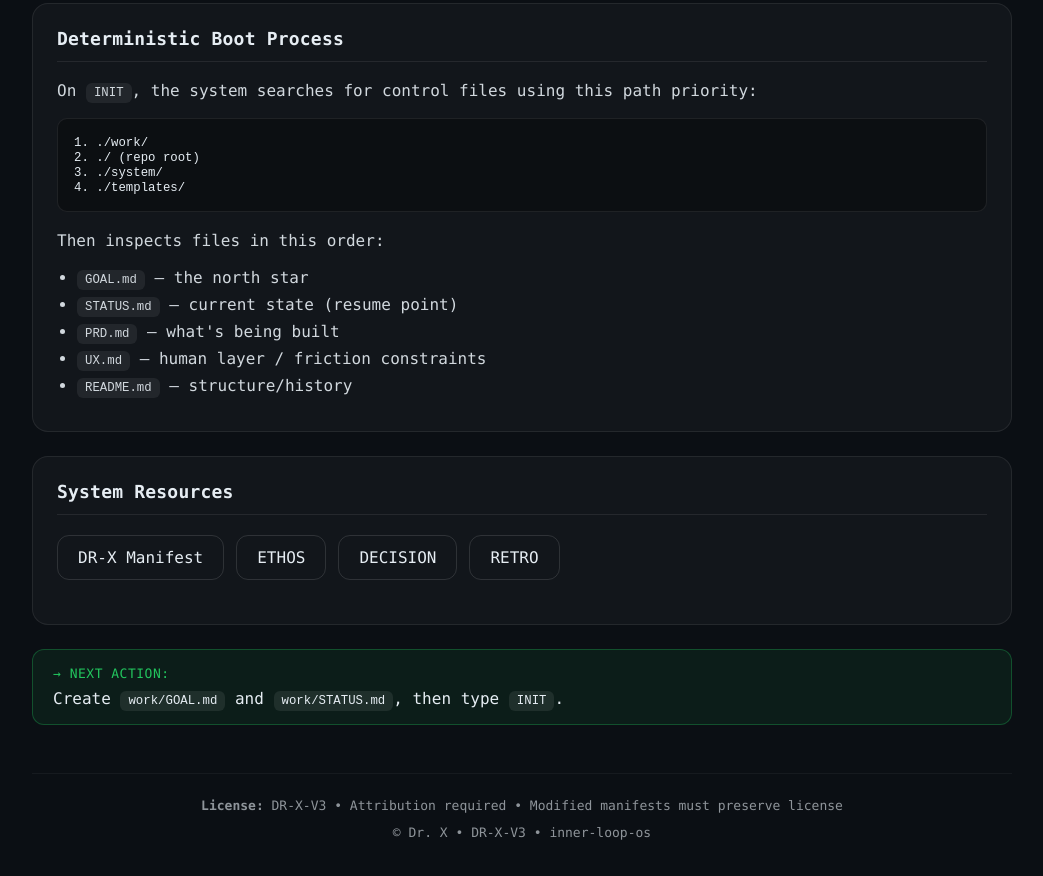
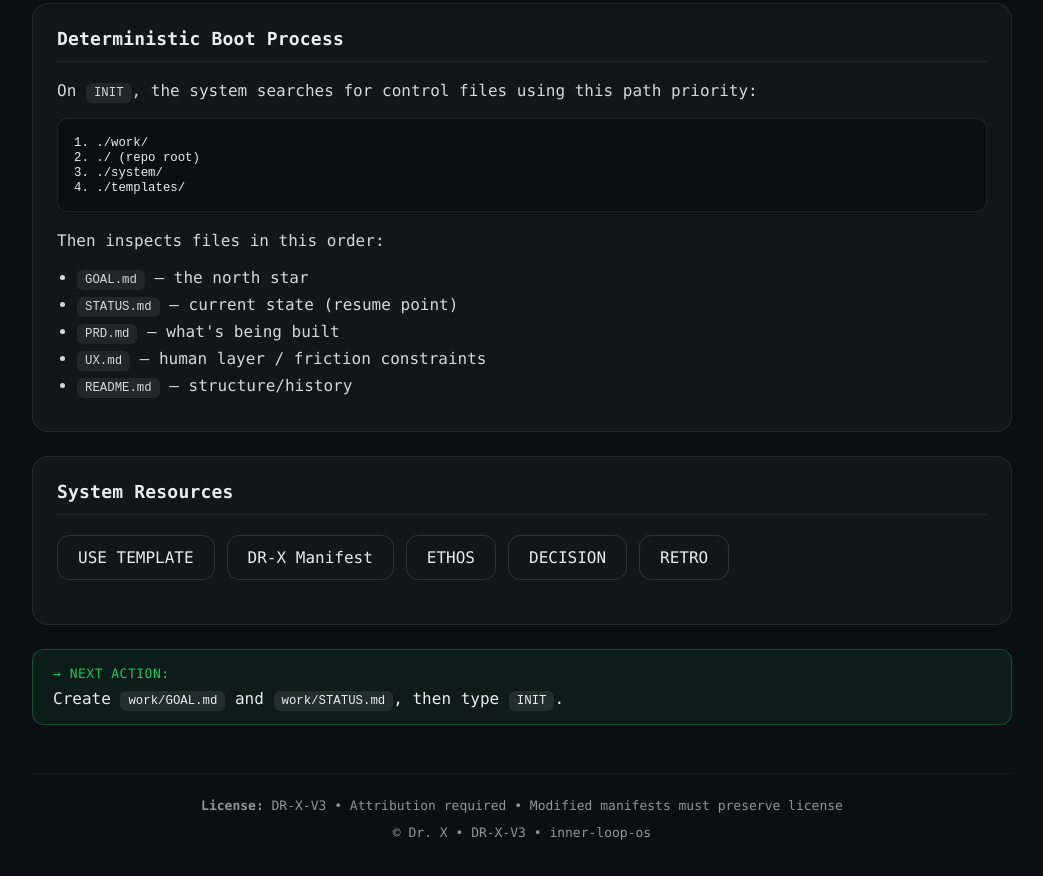
Before and after one commit to The-Inner-Loop/the-inner-loop.github.io, a plain HTML site: page site/index.html in a window 1280 px wide. Shown: the part 2714-3590 px from the top of the page, without its empty margins (118-1161 px from the left). Drawn offline with Linux system fonts and the light colour scheme.

Commit message:
Add 'USE TEMPLATE' button to System Resources section

```diff
--- a/site/index.html
+++ b/site/index.html
@@ -196,6 +196,7 @@ INIT</code></pre>
       <div class="card">
         <h2>System Resources</h2>
         <div class="row">
+          <a class="btn" href="https://github.com/The-Inner-Loop/inner-loop-os/">USE TEMPLATE</a>
           <a class="btn" href="https://github.com/The-Inner-Loop/inner-loop-os/blob/main/DR-X-MANIFEST.md">DR-X Manifest</a>
           <a class="btn" href="https://github.com/The-Inner-Loop/inner-loop-os/blob/main/system/ETHOS.md">ETHOS</a>
           <a class="btn" href="https://github.com/The-Inner-Loop/inner-loop-os/blob/main/system/DECISION.md">DECISION</a>
```
